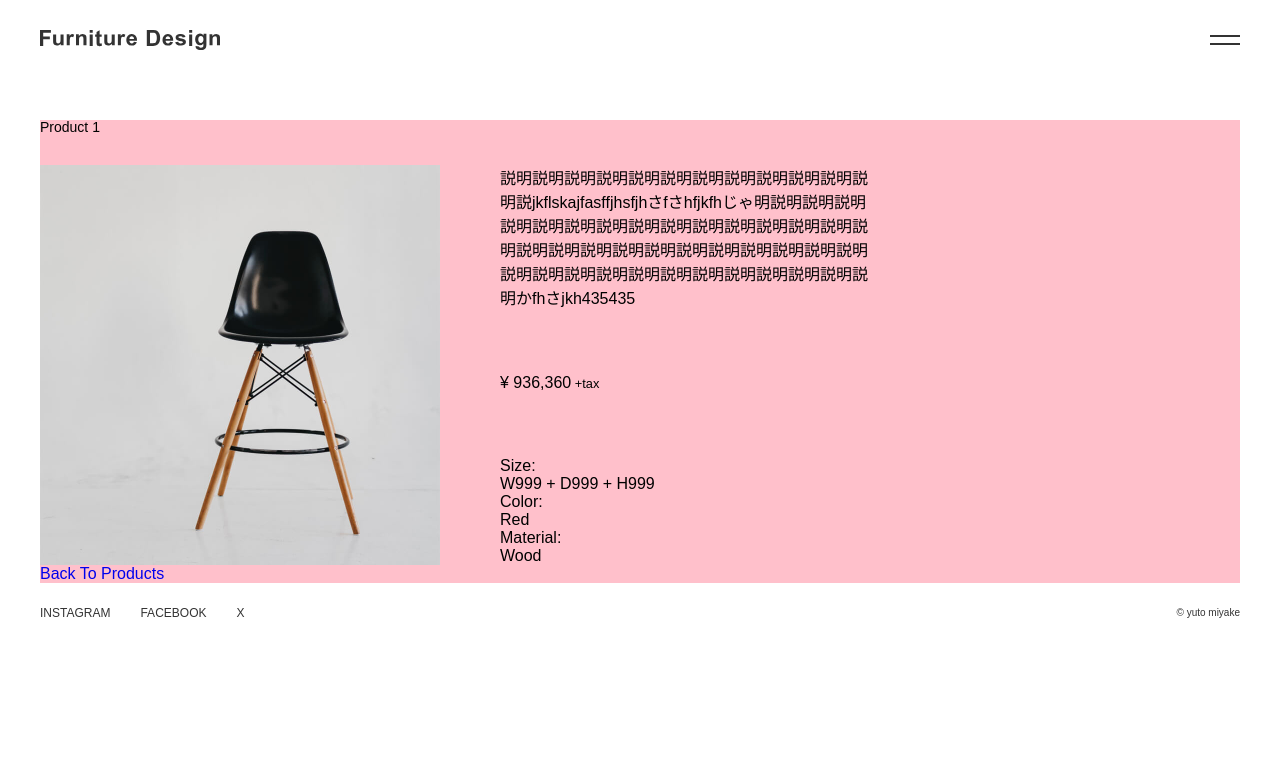
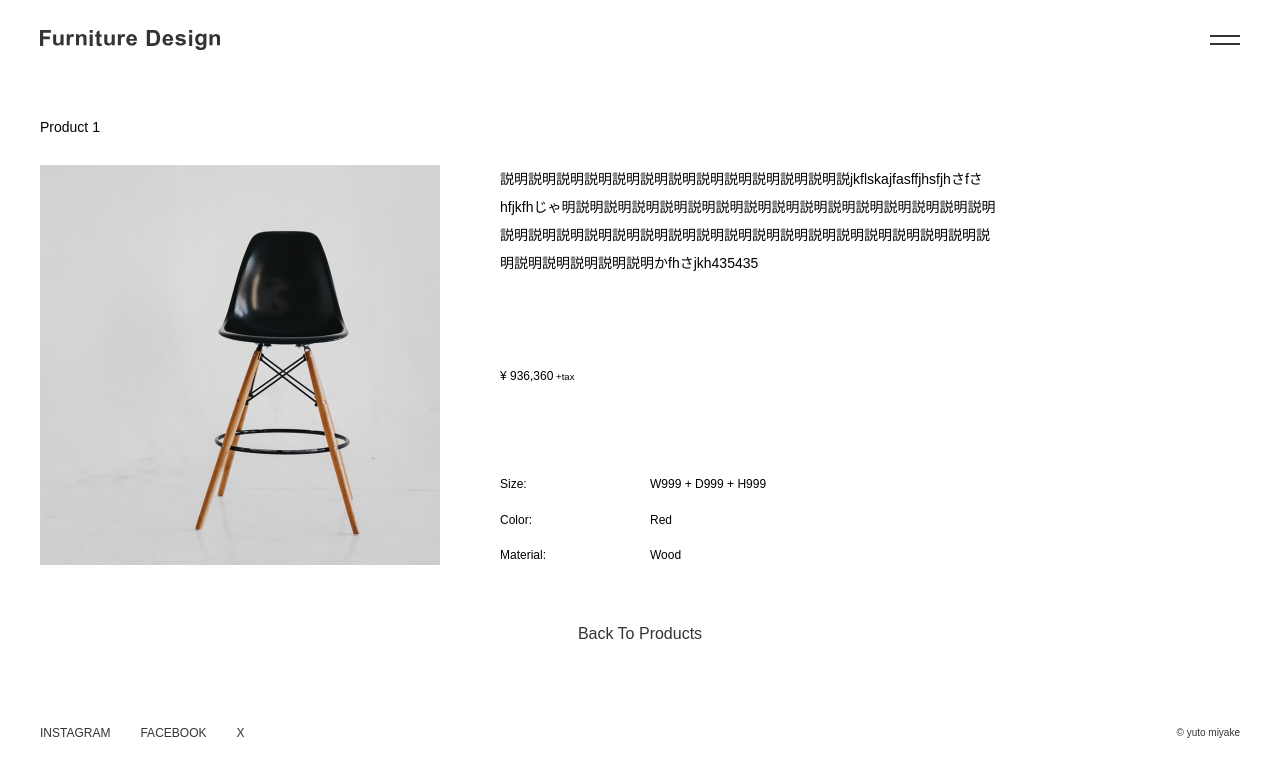
Before and after one commit to yutomiyake-pf/lp-nextjs-01, a Next.js app: page /product/1 in a window 1280 px wide. Shown: the top 776 px of the page. Built offline with nearby package versions, Linux system fonts and the light colour scheme.

Commit message:
詳細ページ作成

```diff
--- a/src/pages/product/[id].tsx
+++ b/src/pages/product/[id].tsx
@@ -20,7 +20,6 @@ interface Props {
   };
 }
 const ProductDetailPage: FC<Props> = ({ product }) => {
-  console.log(product);
   return (
     <BaseLayout>
       <section className={styles.productDetail}>
@@ -37,28 +36,38 @@ const ProductDetailPage: FC<Props> = ({ product }) => {
               height={400}
             />
             <div className={styles.productDetail__info}>
-              <p>{product.description}</p>
-              <p>
+              <p className={styles.productDetail__des}>{product.description}</p>
+              <p className={styles.productDetail__price}>
                 &yen; {product.price.toLocaleString()}
                 <small> +tax</small>
               </p>
-              <dl className={styles.productDetail__definitionList}>
-                <div>
-                  <dt>Size:</dt>
-                  <dd>{product.size}</dd>
+              <dl className={styles.productDetail__descriptionList}>
+                <div className={styles.productDetail__descriptionWrap}>
+                  <dt className={styles.productDetail__term}>Size:</dt>
+                  <dd className={styles.productDetail__definition}>
+                    {product.size}
+                  </dd>
                 </div>
-                <div>
-                  <dt>Color:</dt>
-                  <dd>{product.color}</dd>
+                <div className={styles.productDetail__descriptionWrap}>
+                  <dt className={styles.productDetail__term}>Color:</dt>
+                  <dd className={styles.productDetail__definition}>
+                    {product.color}
+                  </dd>
                 </div>
-                <div>
-                  <dt>Material:</dt>
-                  <dd>{product.Material}</dd>
+                <div className={styles.productDetail__descriptionWrap}>
+                  <dt className={styles.productDetail__term}>Material:</dt>
+                  <dd className={styles.productDetail__definition}>
+                    {product.Material}
+                  </dd>
                 </div>
               </dl>
             </div>
           </div>
-          <Link href="/">Back To Products</Link>
+          <div className={styles.productDetail__linkWrap}>
+            <Link className={styles.productDetail__link} href="/">
+              Back To Products
+            </Link>
+          </div>
         </div>
       </section>
     </BaseLayout>
--- a/src/styles/components/productDetail.module.scss
+++ b/src/styles/components/productDetail.module.scss
@@ -8,7 +8,6 @@
   &__content {
     max-width: widthVars.$contentMaxWidth;
     margin: 0 auto;
-    background-color: pink;
   }
 
   &__sectionTitle {
@@ -18,7 +17,7 @@
   }
 
   &__infoWrap {
-    max-width: 70%;
+    max-width: 80%;
     margin-top: 30px;
     display: flex;
     gap: 60px;
@@ -36,6 +35,39 @@
     justify-content: space-between;
   }
 
-  &__definitionList {
+  &__des {
+    font-size: 14px;
+    line-height: 2;
+  }
+
+  &__price {
+    font-size: 12px;
+    line-break: 1.7;
+  }
+
+  &__descriptionList {
+    display: flex;
+    flex-direction: column;
+    gap: 15px;
+  }
+
+  &__descriptionWrap {
+    display: flex;
+    font-size: 12px;
+    line-height: 1.7;
+  }
+
+  &__term {
+    width: 30%;
+  }
+
+  &__linkWrap {
+    text-align: center;
+    margin: 60px 0;
+  }
+
+  &__link {
+    color: #333333;
+    line-height: 1;
   }
 }
```
